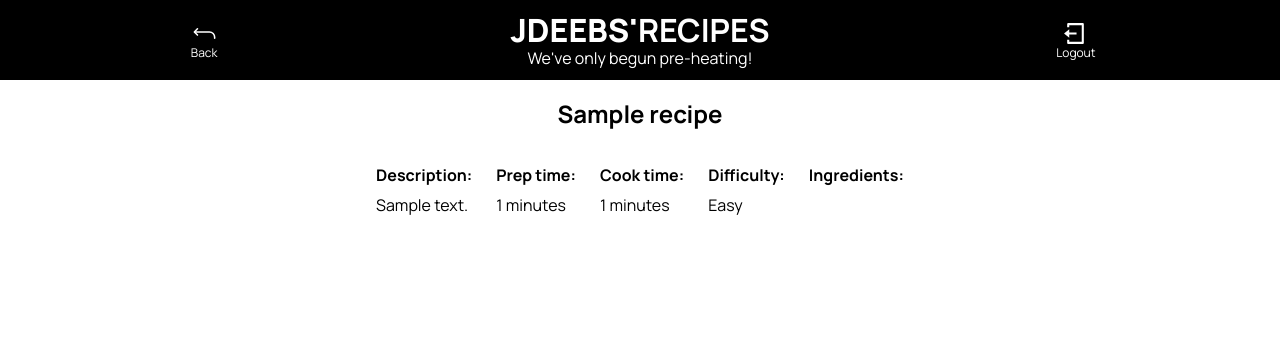
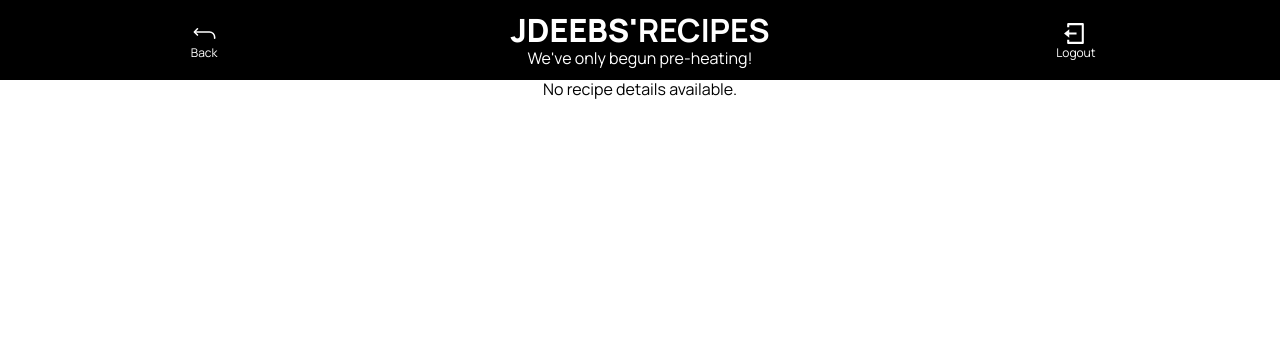
Before and after one commit to jdeebs/jdeebs-recipes, a Django app: template recipes/templates/recipes/recipe_detail.html in a window 1280 px wide. Shown: the top 340 px of the page. Run offline with Django 4.2, Linux system fonts and the light colour scheme; the template is opened without the code that fills it: values that come from a table or form of the project are taken from there, others are empty; tables that the repository leaves empty hold one stand-in row (values such as "Sample post"); some libraries are stand-ins or nearby versions.

Commit message:
Ensure rendered recipes match logged in user

```diff
--- a/recipes/templates/recipes/recipe_detail.html
+++ b/recipes/templates/recipes/recipe_detail.html
@@ -35,6 +35,7 @@
     </header>
 
     <section id="recipe-detail">
+        {% if recipe.user == request.user %}
         <div class="detail-item">
             <h2>{{object.name}}</h2>
         </div>
@@ -68,6 +69,9 @@
                 </ul>
             </div>
         </div>
+        {% else %}
+            <p>No recipe details available.</p>
+        {% endif %}
     </section>
 
 </body>
--- a/recipes/templates/recipes/recipe_list.html
+++ b/recipes/templates/recipes/recipe_list.html
@@ -87,6 +87,7 @@
         <div class="recipe-grid__wrapper">
             <div class="recipe-grid">
                 {% for recipe in recipes %}
+                {% if recipe.user == request.user %}
 
                 <div class="grid-item">
                     <a href="{{ recipe.get_absolute_url }}">
@@ -104,11 +105,10 @@
                         <img src="{{ recipe.pic.url }}" alt="{{ recipe.description }}" class="recipe-thumbnail" />
                     </a>
 
-                    {% if recipe.user == request.user %}
+
                     <a href="{% url 'recipes:delete_recipe' recipe.pk %}" class="delete-btn">Delete</a>
-                    {% endif %}
                 </div>
-
+                {% endif %}
                 {% endfor %}
             </div>
 
```
